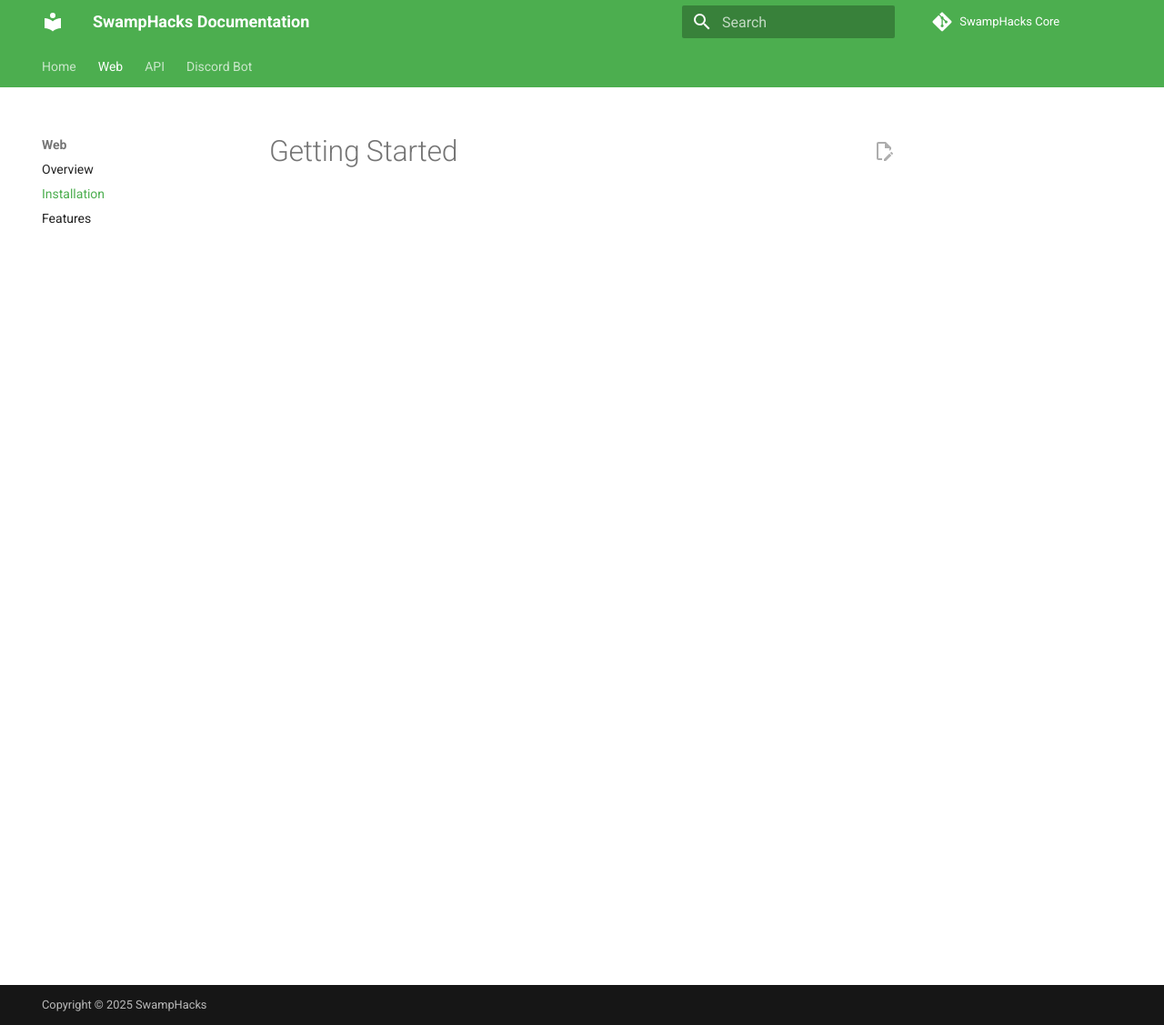
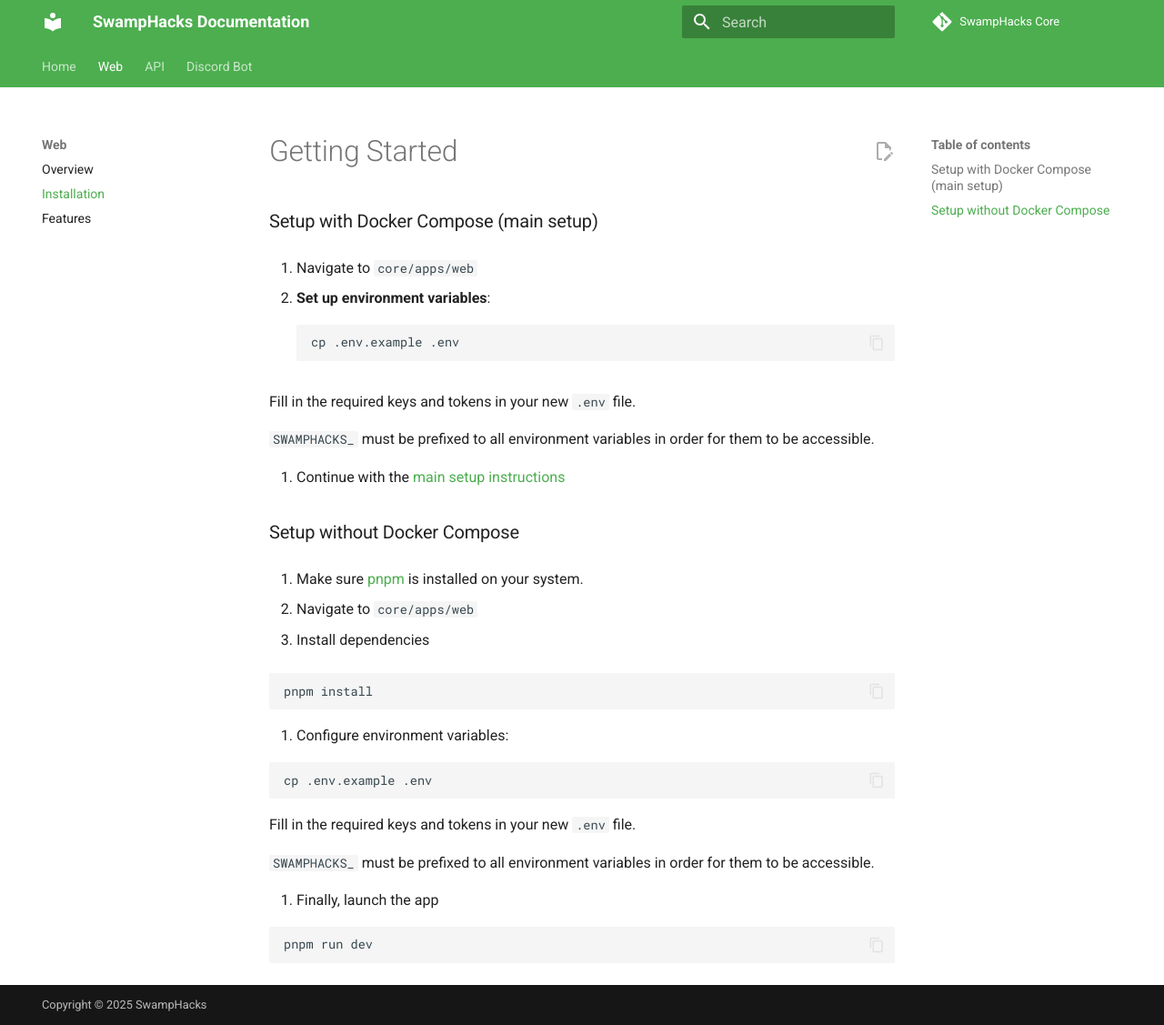
Before and after one commit to swamphacks/core, an MkDocs documentation site: the page built from apps/docs/src/web/installation.md, in a window 1280 px wide and 1127 px high. Shown: the whole window at 91% size. Built offline with MkDocs 1.6.1 and Material for MkDocs 9.7.7, drawn with Linux system fonts in a browser that asks for light colours; comment, search, counter and statistics services are not loaded.

Commit message:
feat: created installation instructions

````diff
--- a/apps/docs/src/web/installation.md
+++ b/apps/docs/src/web/installation.md
@@ -1 +1,43 @@
 # Getting Started
+
+### Setup with Docker Compose (main setup)
+1. Navigate to `core/apps/web`
+
+2. **Set up environment variables**:
+``` bash
+cp .env.example .env
+```
+
+Fill in the required keys and tokens in your new `.env` file.
+
+`SWAMPHACKS_` must be prefixed to all environment variables in order for them to be accessible.
+
+3. Continue with the [main setup instructions](../getting-started.md)
+
+### Setup without Docker Compose
+
+1. Make sure [pnpm](https://pnpm.io/) is installed on your system.
+
+2. Navigate to `core/apps/web`
+
+3. Install dependencies
+
+```bash
+pnpm install
+```
+
+4. Configure environment variables:
+
+```bash
+cp .env.example .env
+```
+
+Fill in the required keys and tokens in your new `.env` file.
+
+`SWAMPHACKS_` must be prefixed to all environment variables in order for them to be accessible.
+
+5. Finally, launch the app
+
+```bash
+pnpm run dev
+```
````
Also changed, not shown: apps/docs/src/api/installation.md (+11 -1 lines).
